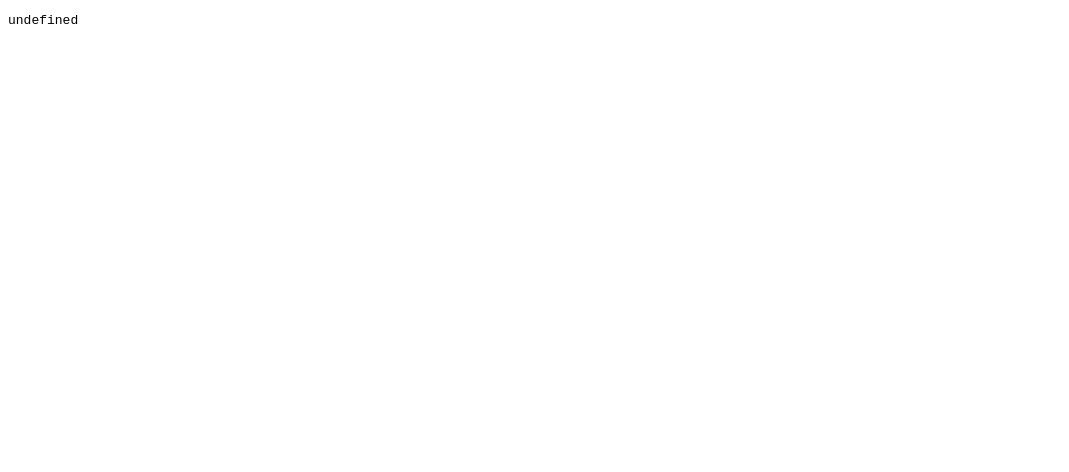
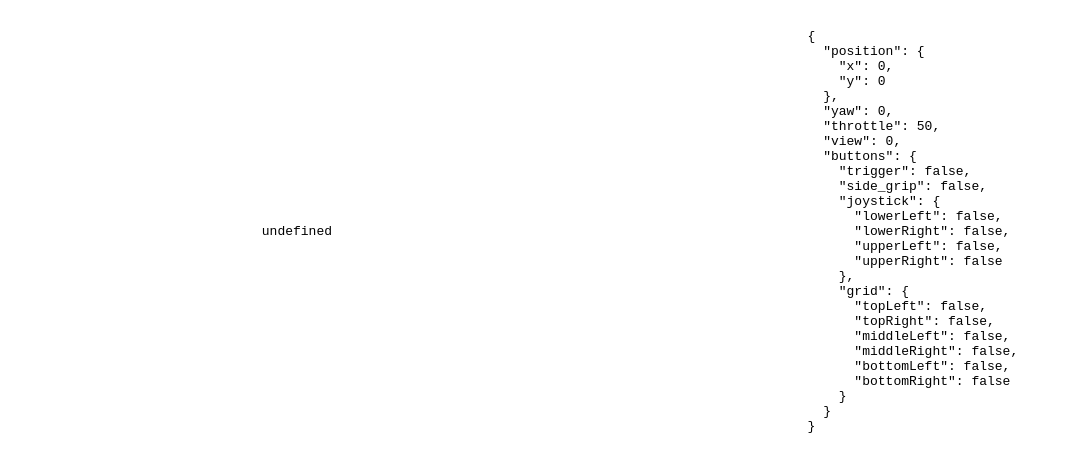
Before and after one commit to deep-sea-tactics/robot, a SvelteKit app in the folder apps/web/: page /controller in a window 1280 px wide. Shown: the top 472 px of the page, without its empty margins (0-1069 px from the left). Built offline with nearby package versions, Linux system fonts and the light colour scheme.

Commit message:
feat: base keyboard input

```diff
--- /dev/null
+++ b/apps/web/src/lib/components/Keyboard.svelte
@@ -0,0 +1,64 @@
+<script lang="ts">
+  import type { ControllerData } from "robot/dist/controller";
+
+  const defaultData: ControllerData = {
+    position: {
+      x: 0,
+      y: 0
+    },
+    yaw: 0,
+    throttle: 50,
+    view: 0,
+    buttons: {
+      trigger: false,
+      side_grip: false,
+      joystick: {
+        lowerLeft: false,
+        lowerRight: false,
+        upperLeft: false,
+        upperRight: false
+      },
+      grid: {
+        topLeft: false,
+        topRight: false,
+        middleLeft: false,
+        middleRight: false,
+        bottomLeft: false,
+        bottomRight: false
+      }
+    }
+  };
+
+  export let output: ControllerData = structuredClone(defaultData);
+
+  let pressedKeys: Set<string> = new Set();
+
+  const mapping: Record<string, () => void> = {
+    "w": () => output.position.y = 1,
+    "s": () => output.position.y = -1,
+    "a": () => output.position.x = -1,
+    "d": () => output.position.x = 1,
+  }
+
+  function update() {
+    output = structuredClone(defaultData);
+    for (const key of pressedKeys) {
+      mapping[key]?.()
+    }
+  }
+
+  function keydownEvent(event: KeyboardEvent) {
+    pressedKeys.add(event.key);
+    update();
+  }
+
+  function keyupEvent(event: KeyboardEvent) {
+    pressedKeys.delete(event.key);
+    update();
+  }
+</script>
+
+<svelte:window
+  on:keydown={keydownEvent}
+  on:keyup={keyupEvent}
+></svelte:window>
--- a/apps/web/src/routes/controller/+page.svelte
+++ b/apps/web/src/routes/controller/+page.svelte
@@ -4,11 +4,28 @@
 
 <script lang="ts">
     import Controller from "$lib/components/Controller.svelte";
+    import Keyboard from "$lib/components/Keyboard.svelte";
     import type { ControllerData } from "robot/dist/controller";
 
     let output: ControllerData;
+    let keyboardOutput: ControllerData;
 </script>
 
 <Controller bind:output />
+<Keyboard bind:output={keyboardOutput} />
 
-<pre>{JSON.stringify(output,null,2)}</pre>
+<main>
+  <pre>{JSON.stringify(output,null,2)}</pre>
+  <pre>{JSON.stringify(keyboardOutput,null,2)}</pre>
+</main>
+
+<style>
+  main {
+    margin: 1rem;
+    display: flex;
+    justify-content: space-around;
+    align-items: center;
+    width: calc(100% - 2rem);
+    height: calc(100% - 2rem);
+  }
+</style>
```
